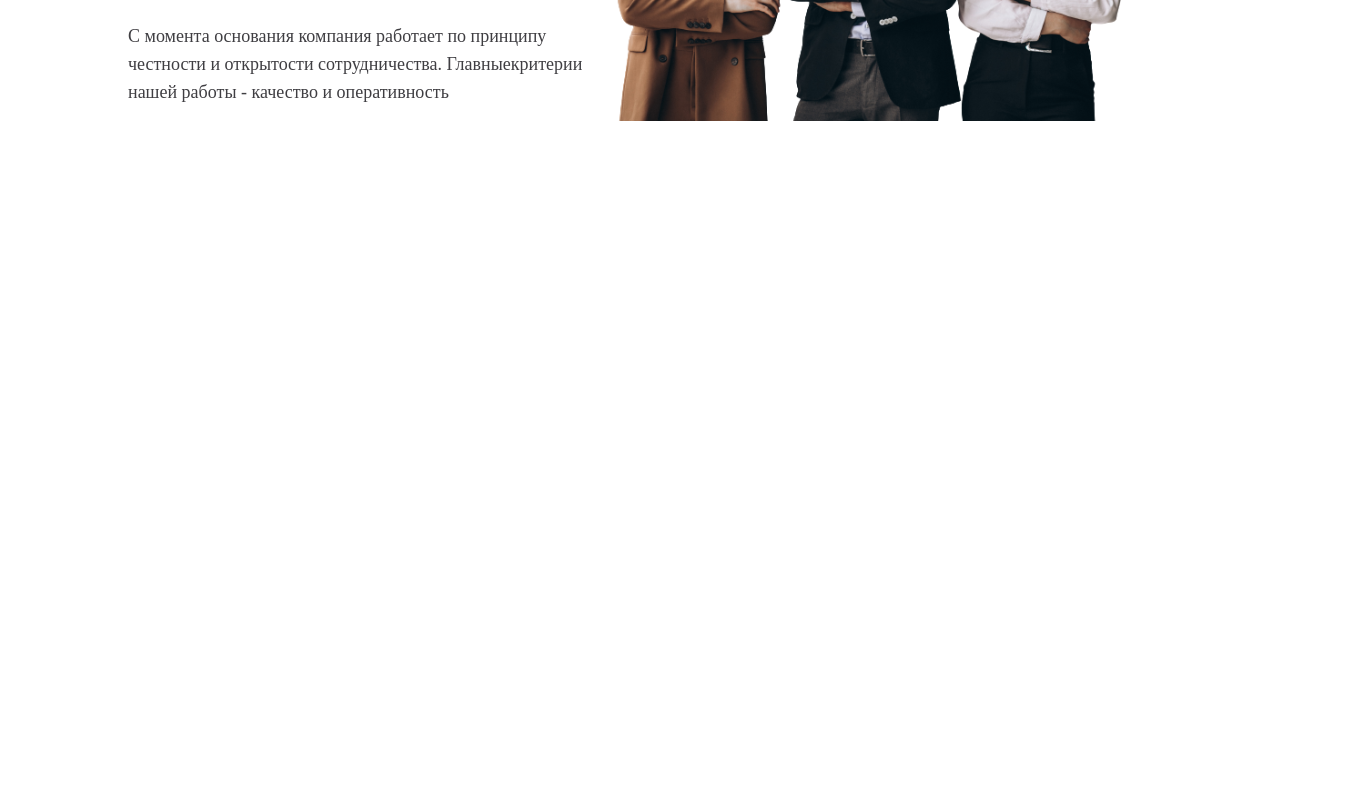
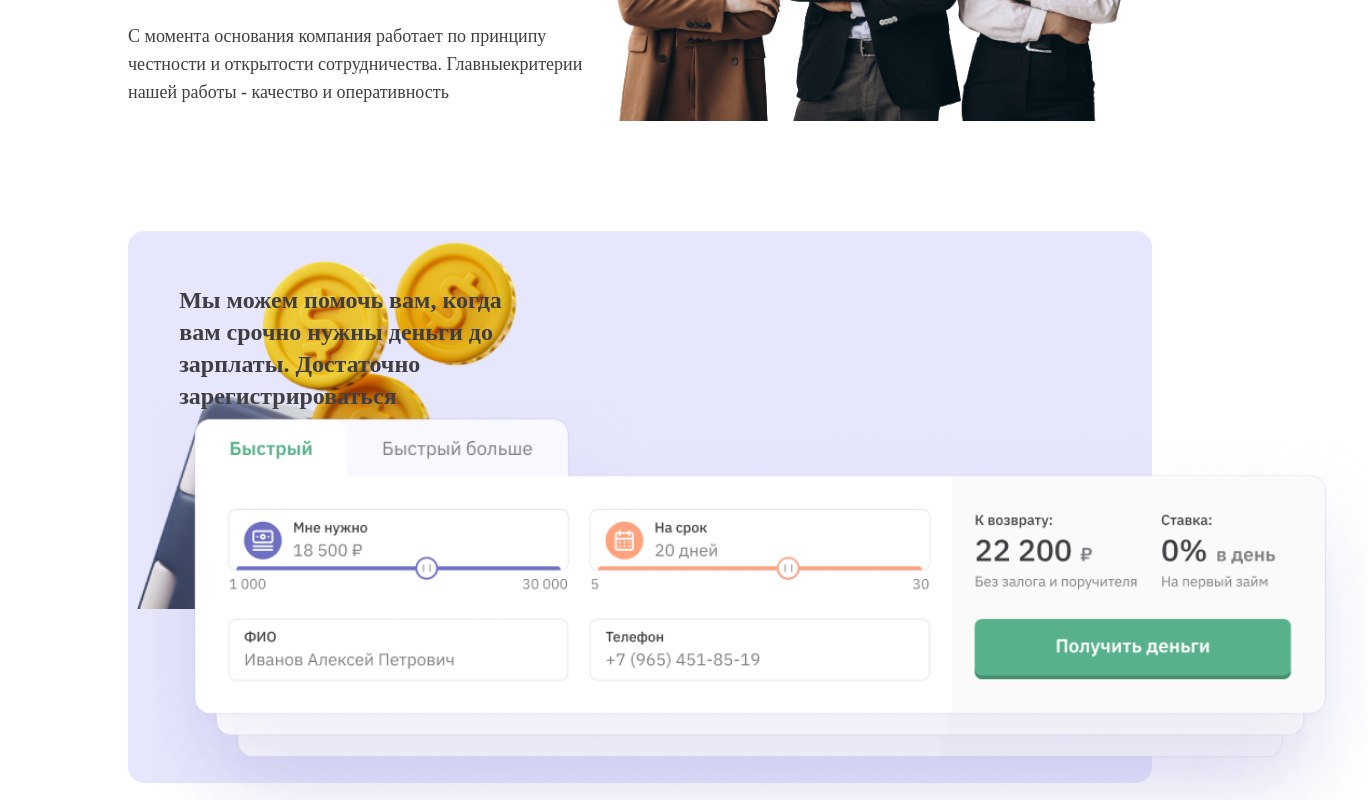
Before and after one commit to khumayunkh/microfinance, a React (Create React App) app: page / in a window 1280 px wide. Shown: the part 419-1219 px from the top of the page, 1368 px wide, since content can reach past the window. Before the commit the page ends 800 px from the top, so only its background shows below. Built offline with nearby package versions, Linux system fonts and the light colour scheme.

Commit message:
information

```diff
--- a/src/App.js
+++ b/src/App.js
@@ -1,12 +1,14 @@
 import './App.css';
 import AboutUs from './components/About/About';
 import Header from './components/Header/Header';
+import Information from './components/Information/Information';
 
 function App() {
   return (
     <>
     <Header/>
     <AboutUs/>
+    <Information/>
     </>
   );
 }
--- a/src/components/About/about.module.css
+++ b/src/components/About/about.module.css
@@ -29,7 +29,8 @@
     color: #3F3E42;
 }
 
-.about_us_info h2{font-family: 'IBM Plex Sans';
+.about_us_info h2{
+    font-family: 'IBM Plex Sans';
     font-style: normal;
     font-weight: 400;
     font-size: 18px;
--- /dev/null
+++ b/src/components/Information/Information.js
@@ -0,0 +1,26 @@
+import React from "react";
+import style from './information.module.css'
+import info from './../../images/Group.svg'
+
+function Information(){
+    return(
+        <>
+        <div className={style.container}>
+            <div className={style.information}>
+                <div className={style.information_in}>
+                    <h2>
+                        Мы можем помочь вам,
+                        когда вам срочно нужны деньги до зарплаты.
+                        Достаточно зарегистрироваться
+                    </h2>
+                    <div className={style.logo}>
+                        <img className={style.logo_in} src={info}/>
+                    </div>
+                </div>
+            </div>
+        </div>
+        </>
+    )
+}
+
+export default Information
--- /dev/null
+++ b/src/components/Information/information.module.css
@@ -0,0 +1,55 @@
+.container{
+    margin-top: 7%;
+    width: 100%;
+    display: flex;
+    justify-content: center;
+}
+
+.information{
+    position: absolute;
+    width: 80%;
+    height: 552px;
+    display: flex;
+    justify-content: center;
+    background: #E6E6FC;
+    border-radius: 16px;
+    align-items: center;
+    background-image: url('./../../images/Coints.png');
+    background-repeat: no-repeat;
+    background-size: 450px;
+    background-position-x: right 180px;
+    background-position-y: top -120px;
+}
+
+.information_in{
+    margin-top: 5%;
+    width: 90%;
+    display: flex;
+    flex-direction: column;
+    align-items: flex-start;
+}
+
+.information_in h2{
+    width: 40%;
+    height: 96px;
+    left: 40px;
+    top: 40px;
+    font-family: 'IBM Plex Sans';
+    font-style: normal;
+    font-weight: 600;
+    font-size: 24px;
+    line-height: 32px;
+    color: #3F3E42;
+}
+
+.logo{
+    display: flex;
+    justify-content: start;
+    align-items: flex-end;
+    width: 100%;
+}
+
+.logo_in{
+    height: 400px;
+    margin-left: -3%;
+}
```
Also changed, not shown: src/images/Coints.png (added), src/images/Group.svg (added).
